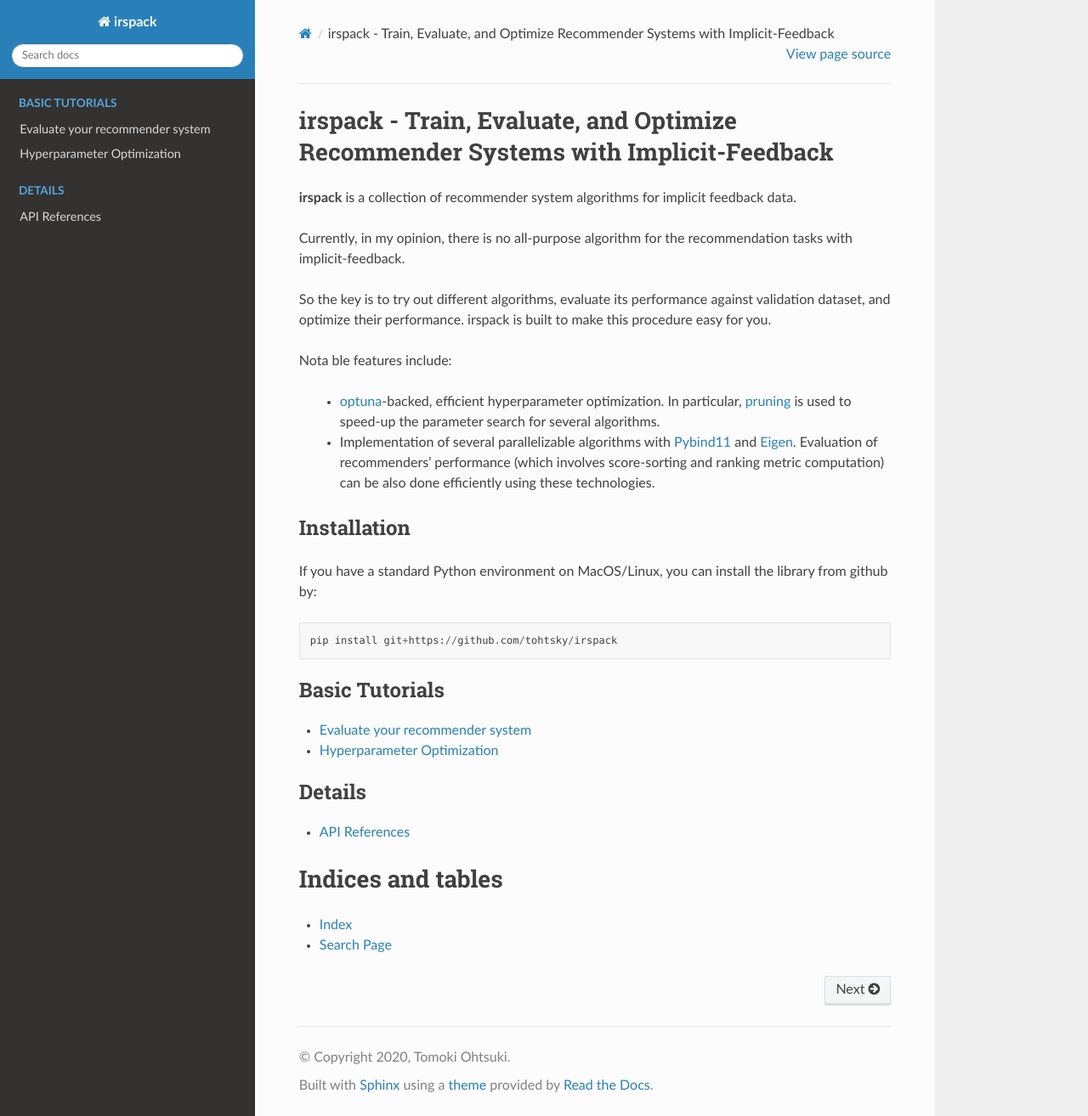
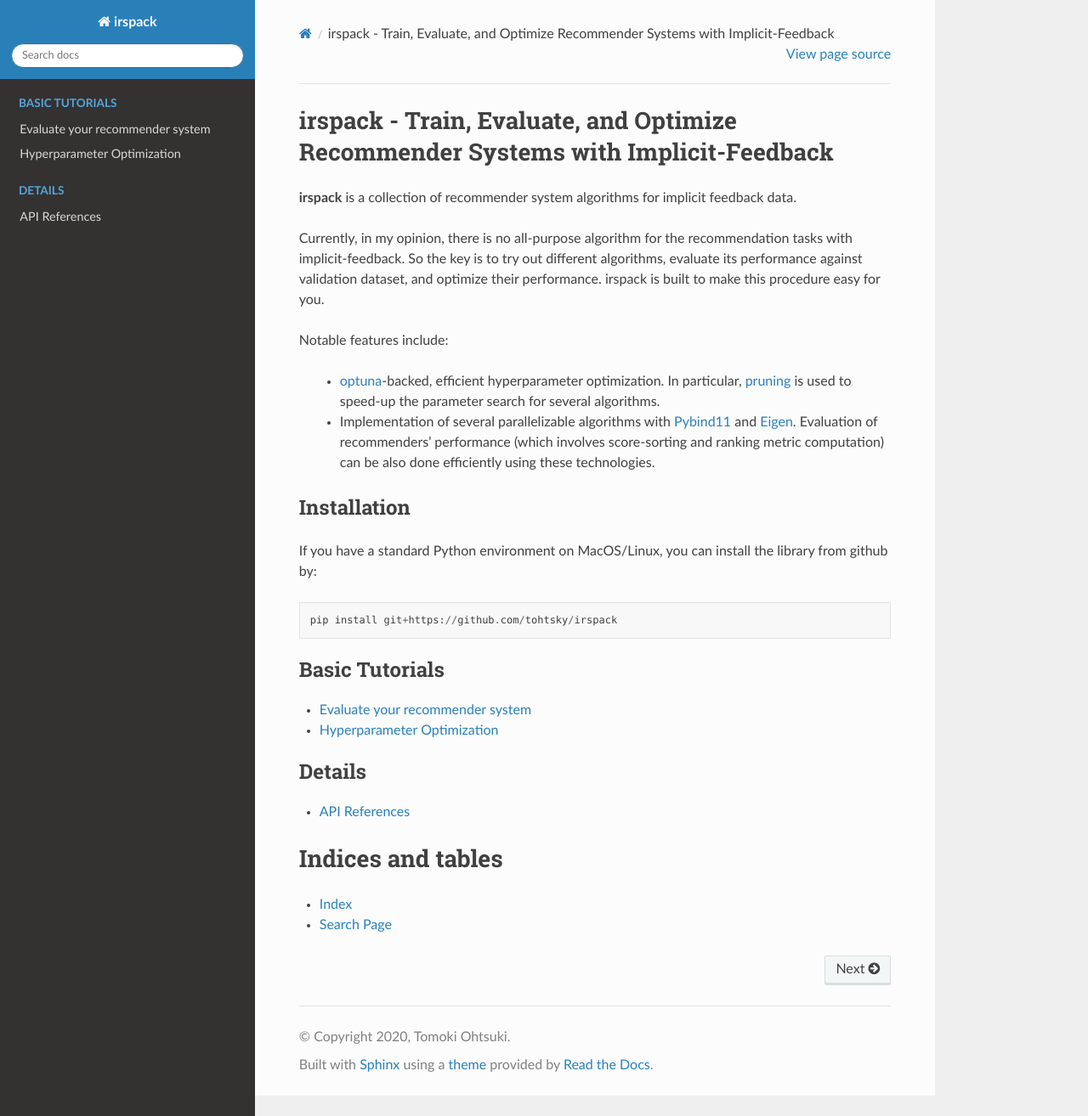
Before and after one commit to tohtsky/irspack, a Sphinx documentation site: the page built from docs/source/index.rst, in a window 1280 px wide and 1314 px high. Shown: the whole window at 85% size. Built offline with Sphinx 7.4.7 and the Read the Docs theme 2.0.0, drawn with Linux system fonts in a browser that asks for light colours; pages that are not in the unit, such as notebooks, are missing from menus.

Commit message:
typo fix

```diff
--- a/docs/source/index.rst
+++ b/docs/source/index.rst
@@ -4,11 +4,10 @@ irspack - Train, Evaluate, and Optimize Recommender Systems with Implicit-Feedba
 **irspack** is a collection of recommender system algorithms for implicit feedback data.
 
 Currently, in my opinion, there is no all-purpose algorithm for the recommendation tasks with implicit-feedback.
-
 So the key is to try out different algorithms, evaluate its performance against validation dataset, and optimize their performance.
 irspack is built to make this procedure easy for you.
 
-Nota ble features include:
+Notable features include:
 
    -  `optuna <https://optuna.org/>`_-backed, efficient hyperparameter optimization.
       In particular, `pruning <https://optuna.readthedocs.io/en/stable/tutorial/007_pruning.html?>`_ is used to speed-up the parameter search for several algorithms.
```
Also changed, not shown: 1 other file.
